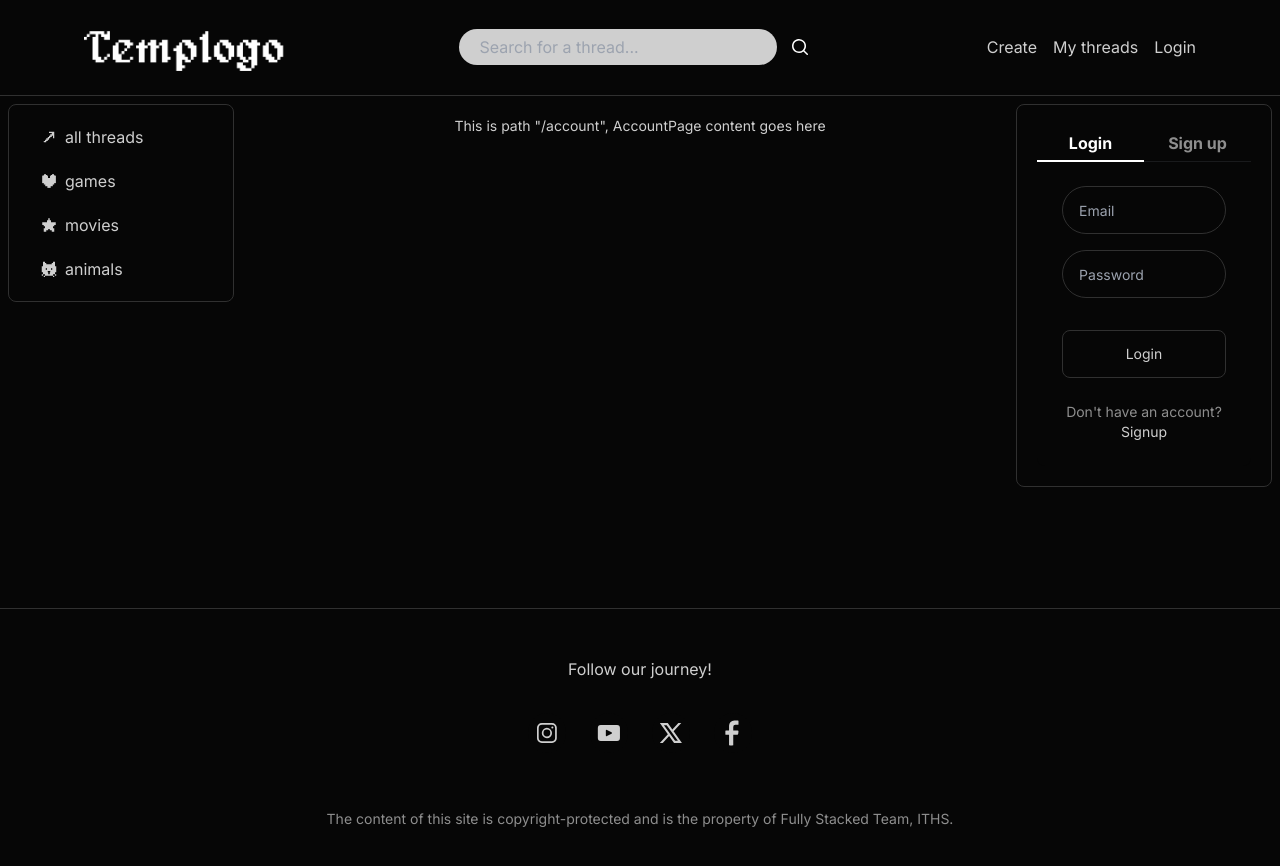
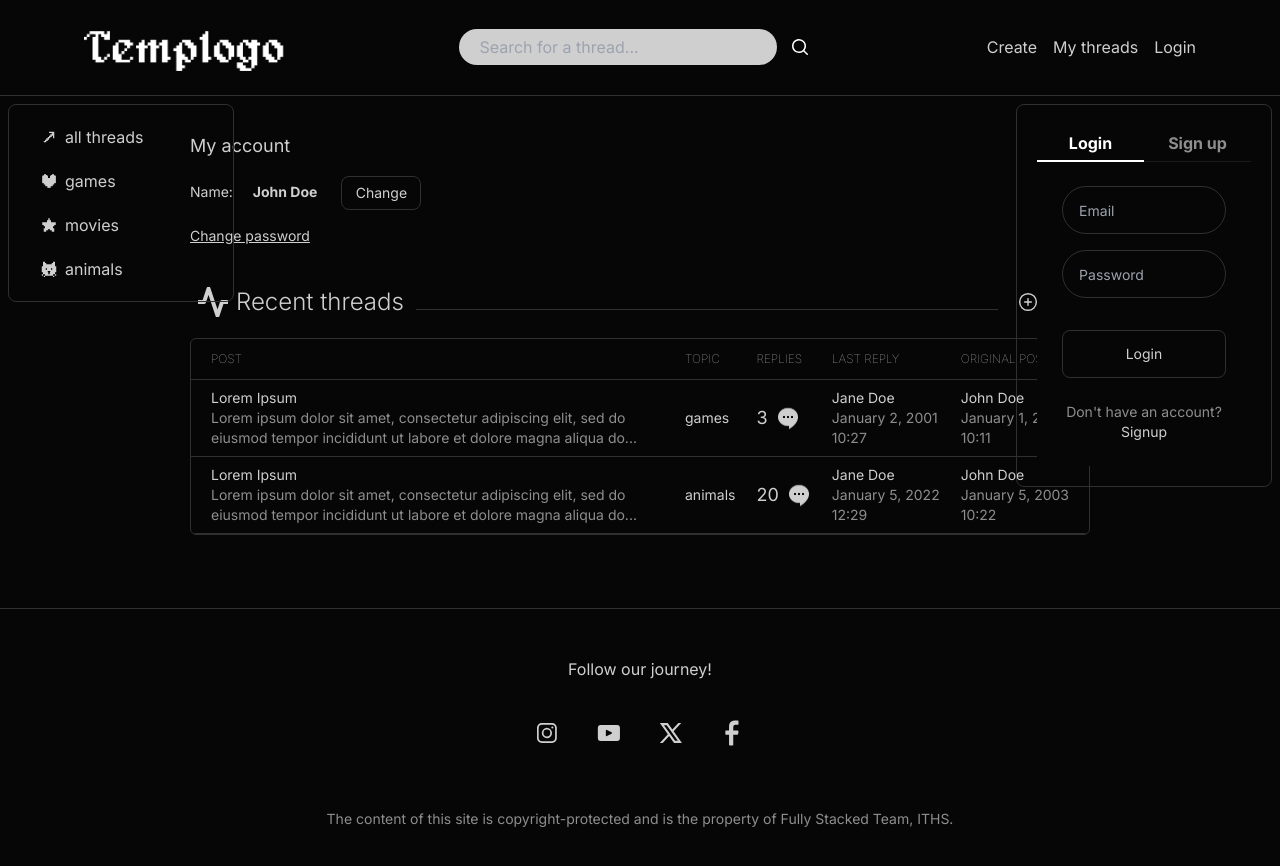
Before and after one commit to amilpsp/fullstack-frontend, a React (Vite) app: page /account in a window 1280 px wide. Shown: the top 866 px of the page. Built offline with nearby package versions, Linux system fonts and the light colour scheme.

Commit message:
AccountPage

```diff
--- a/src/Pages/AccountPage/AccountPage.tsx
+++ b/src/Pages/AccountPage/AccountPage.tsx
@@ -1,13 +1,94 @@
-import './AccountPage.css'
+import './AccountPage.css';
+import { PostsContainer } from '../../Components/postsContainer/PostsContainer';
 
-/* type Props = {} */
+const AccountPage = () => {
+  /* mockdata */
+  const mockdata = [
+    {
+      name: 'Lorem Ipsum',
+      content:
+        'Lorem ipsum dolor sit amet, consectetur adipiscing elit, sed do eiusmod tempor incididunt ut labore et dolore magna aliqua dolor sit amet',
+      date: 'January 1, 2000',
+      time: '10:11',
+      originalPoster: 'John Doe',
+      topic: 'games',
+      replies: 3,
+      lastReply: {
+        name: 'Jane Doe',
+        date: 'January 2, 2001',
+        time: '10:27'
+      }
+    },
+    {
+      name: 'Lorem Ipsum',
+      content:
+        'Lorem ipsum dolor sit amet, consectetur adipiscing elit, sed do eiusmod tempor incididunt ut labore et dolore magna aliqua dolor sit amet',
+      date: 'January 5, 2003',
+      time: '10:22',
+      originalPoster: 'John Doe',
+      topic: 'animals',
+      replies: 20,
+      lastReply: {
+        name: 'Jane Doe',
+        date: 'January 5, 2022',
+        time: '12:29'
+      }
+    }
+  ];
+  /* mockdata end */
+  const postsContainerInfo = {
+    title: 'My threads',
+    svg: (
+      <svg
+        width="30"
+        height="30"
+        viewBox="0 0 38 38"
+        fill="none"
+        xmlns="http://www.w3.org/2000/svg"
+        className="mx-2"
+      >
+        <g clip-path="url(#clip0_4_266)">
+          <path
+            d="M38 19.1H30.4L24.7 36.2L13.3 2L7.6 19.1H0"
+            stroke="#CFCFCF"
+            strokeWidth="5"
+            strokeLinecap="round"
+            strokeLinejoin="round"
+          />
+        </g>
+        <defs>
+          <clipPath id="clip0_4_266">
+            <rect width="38" height="38" fill="white" />
+          </clipPath>
+        </defs>
+      </svg>
+    ),
+    posts: mockdata
+  };
 
-const AccountPage = (/* props: Props */) => {
-    return (
-        <div>
-            <p>This is path "/account", AccountPage content goes here</p>
-        </div>
-    )
-}
+  return (
+    <div className="py-4">
+      <h1 className="text-lg">My account</h1>
 
-export default AccountPage
+      <div className="flex my-4">
+        <p className="mt-1.5">
+          Name: <b className="ml-4">John Doe</b>
+        </p>
+        <button className="flex justify-center items-center text-txtbright bg-bgcol border-bordercol border-[1px] rounded-lg w-20 h-8 p-4 text-sm ml-6">
+          Change
+        </button>
+      </div>
+      <p>
+        <u className="cursor-pointer">Change password</u>
+      </p>
+
+      <PostsContainer
+        title={postsContainerInfo.title}
+        image={postsContainerInfo.svg}
+        posts={postsContainerInfo.posts}
+      />
+    </div>
+  );
+};
+
+export default AccountPage;
```
